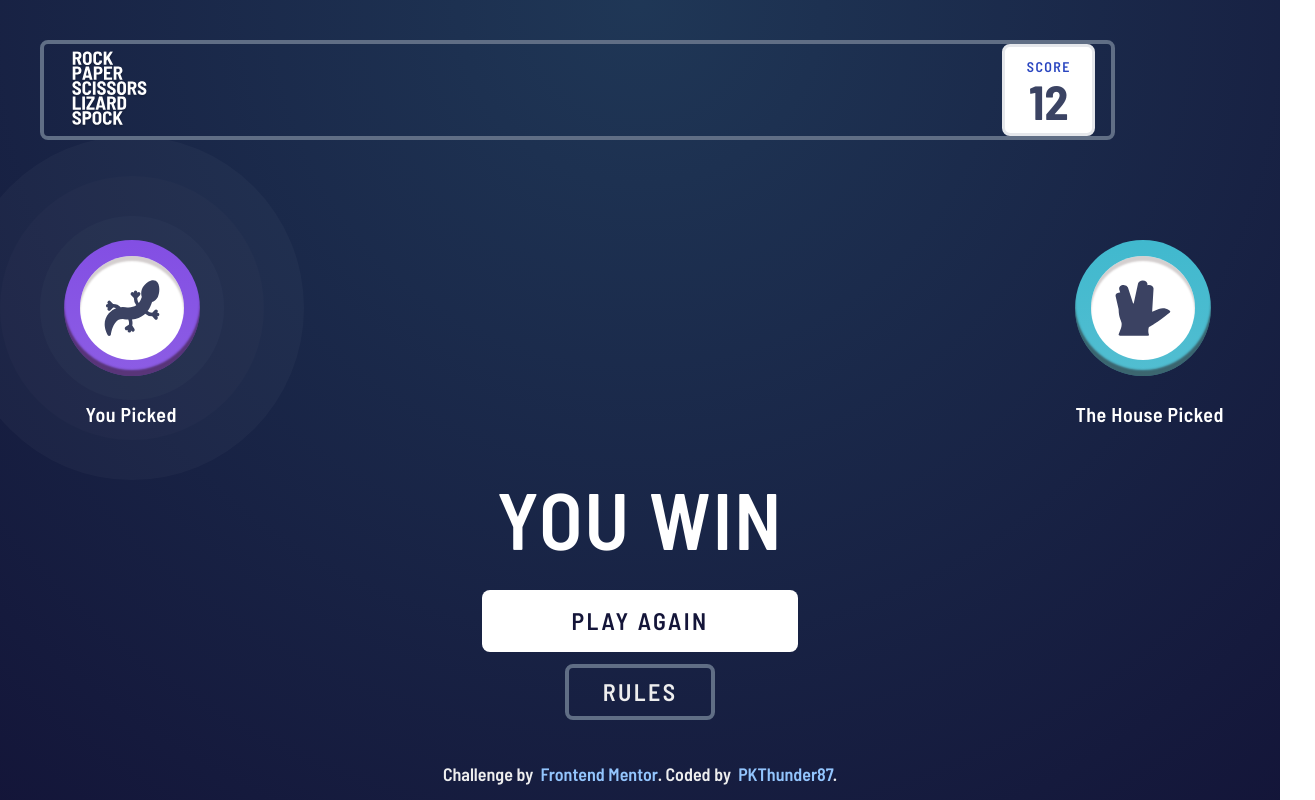
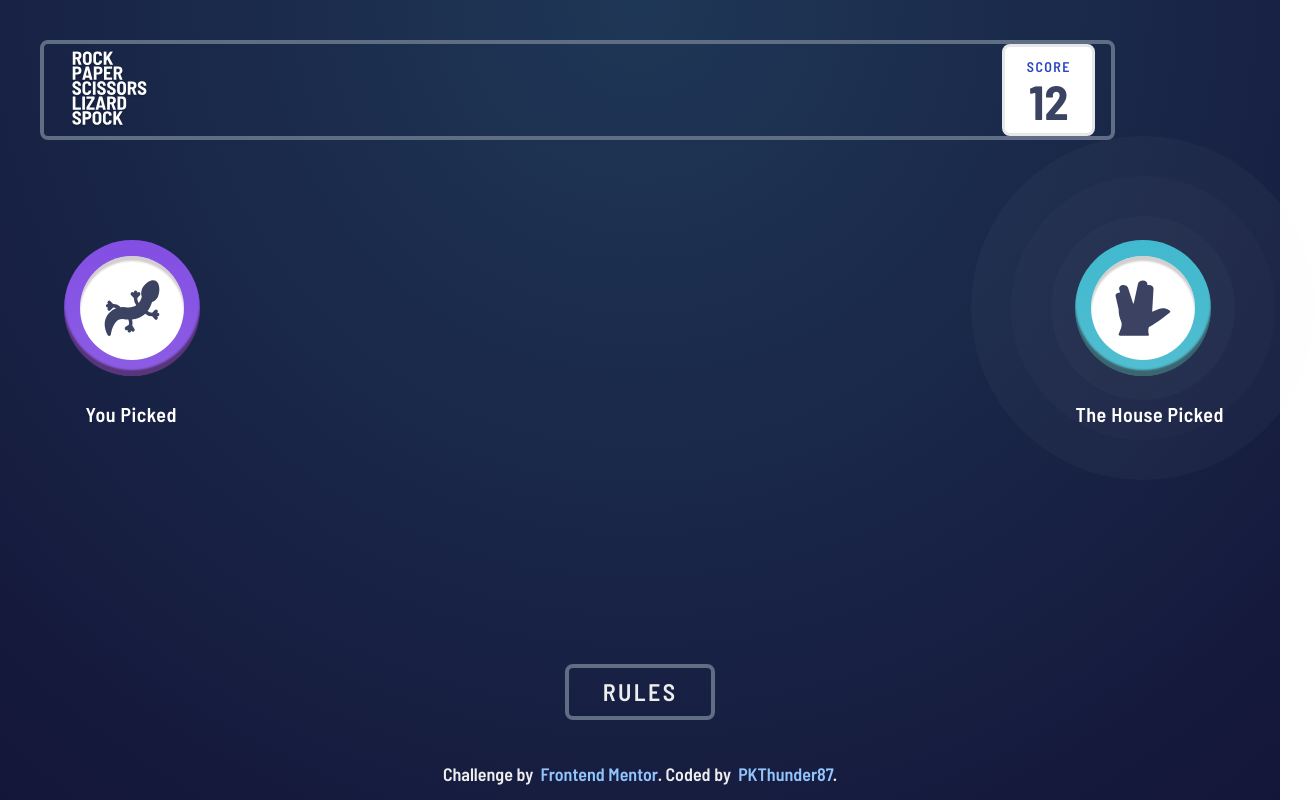
Before and after one commit to pkthunder87/rock-paper-scissors, a React (Vite) app: page / in a window 1280 px wide. Shown: the whole page, 1315 px wide, since content can reach past the window. Built offline with nearby package versions, Linux system fonts and the light colour scheme.

Commit message:
Feat: Add initial game logic

```diff
--- a/src/components/ChosenGestures.jsx
+++ b/src/components/ChosenGestures.jsx
@@ -1,19 +1,42 @@
+import { useEffect, useRef, useState } from 'react';
 import Circle from './Circle';
 import HandGesture from './HandGesture';
-import Winner from './Winner';
+import WinnerTag from './Winner';
 
 function ChosenGestures() {
+  const [winner, setWinner] = useState('');
+  const [showHousePick, setShowHousePick] = useState(false);
+  const houseGesture = useRef('');
+  const availableGestures = ['rock', 'paper', 'scissors', 'lizard', 'spock'];
+
+  useEffect(
+    function () {
+      function gameLogic() {
+        setShowHousePick(true);
+        setWinner('house');
+      }
+      function timeout() {
+        setTimeout(gameLogic, 1200);
+      }
+      timeout();
+
+      return clearTimeout(timeout);
+    },
+
+    [setShowHousePick],
+  );
+
   return (
     <div className="grid grid-cols-2">
       <div className="-mt-4 ml-6">
         <div>
           <HandGesture
-            winner={true}
+            winner={winner === 'player'}
             gesture="lizard"
             gesture_color_from="from-lizard-from"
             gesture_color_to="to-lizard-to"
           >
-            <Winner />
+            <WinnerTag />
           </HandGesture>
         </div>
         <p className="ml-[1.35rem] mt-6 text-xl tracking-wide text-white">
@@ -22,17 +45,20 @@ function ChosenGestures() {
       </div>
 
       <div className=" -mt-4 mr-4 justify-self-end">
-        {/* <Circle /> */}
+        {showHousePick ? (
           <div>
             <HandGesture
-            winner={false}
+              winner={winner === 'house'}
               gesture="spock"
               gesture_color_from="from-spock-from"
               gesture_color_to="to-spock-to"
             >
-            <Winner />
+              <WinnerTag />
             </HandGesture>
           </div>
+        ) : (
+          <Circle />
+        )}
         <p className=" mt-6  text-xl tracking-wide text-white">
           The House Picked
         </p>
--- a/src/components/Winner.jsx
+++ b/src/components/Winner.jsx
@@ -1,4 +1,4 @@
-function Winner() {
+function WinnerTag() {
   // Adds translucent concentric circles to winner
 
   return (
@@ -14,4 +14,4 @@ function Winner() {
   );
 }
 
-export default Winner;
+export default WinnerTag;
--- a/src/pages/Results.jsx
+++ b/src/pages/Results.jsx
@@ -5,7 +5,7 @@ function Results() {
   return (
     <div className="row-span-2 grid grid-rows-[54%_46%]">
       <ChosenGestures />
-      <PlayerWinLose />
+      {/* <PlayerWinLose /> */}
     </div>
   );
 }
```
Lines whose indentation alone changed are shown as unchanged.
